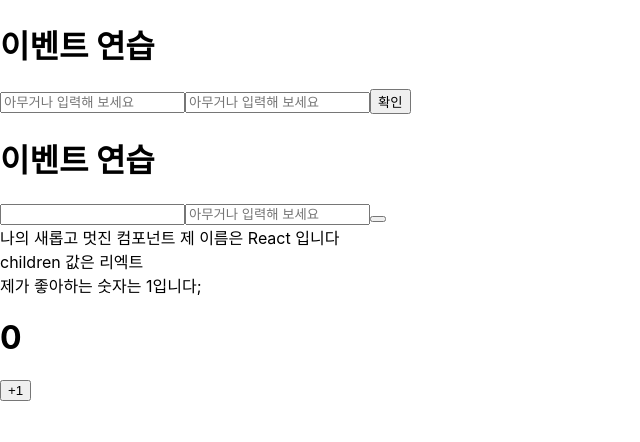
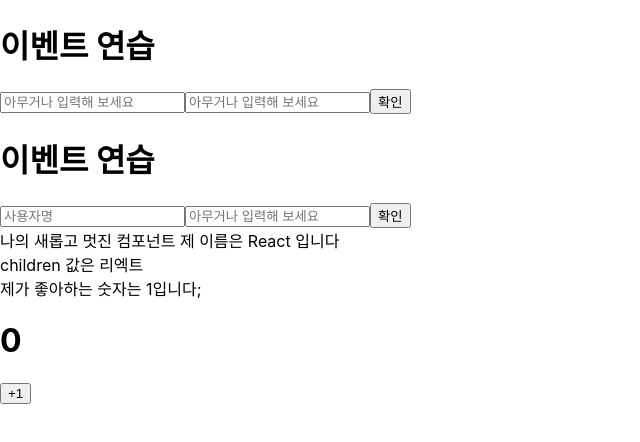
Before and after one commit to devpang20/reactByVlpt, a React (Create React App) app: page / in a window 1280 px wide. Shown: the top 442 px of the page, without its empty margins (0-640 px from the left). Built offline with nearby package versions, Linux system fonts and the light colour scheme.

Commit message:
fix:error fix

```diff
--- a/src/EventPracticeFunc.js
+++ b/src/EventPracticeFunc.js
@@ -7,7 +7,7 @@ const EventPractice = () => {
     const onChangeMessage = e => setMessage(e.target.value);
     const onClick = () => {
         alert(username + ':' + message);
-        sertUsername('');
+        setUsername('');
         setMessage('');
     };
 
@@ -23,7 +23,7 @@ const EventPractice = () => {
             <input
                 type="text"
                 name="username"
-                placehoder="사용자명"
+                placeholder="사용자명"
                 value={username}
                 onChange={onChangeUsername}
             />
@@ -35,7 +35,7 @@ const EventPractice = () => {
                 onChange={onChangeMessage}
                 onKeyPress={onKeyPress}
             />
-            <button onClick={onClick}></button>
+            <button onClick={onClick}>확인</button>
         </div>
     );
 };
```
